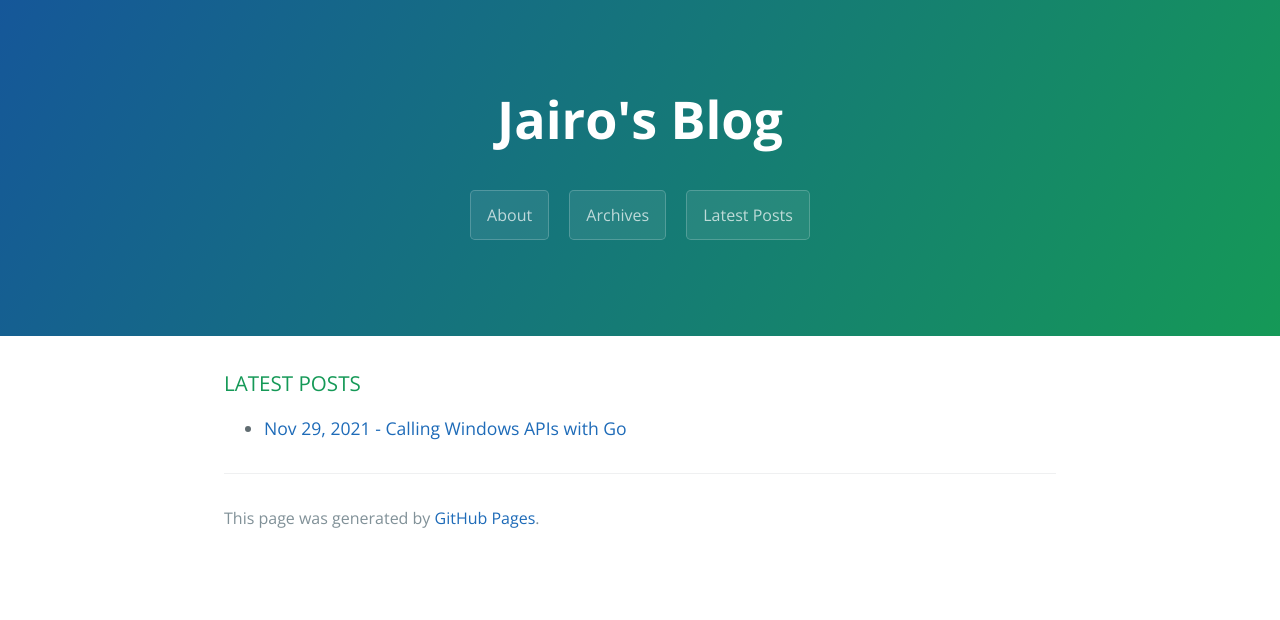
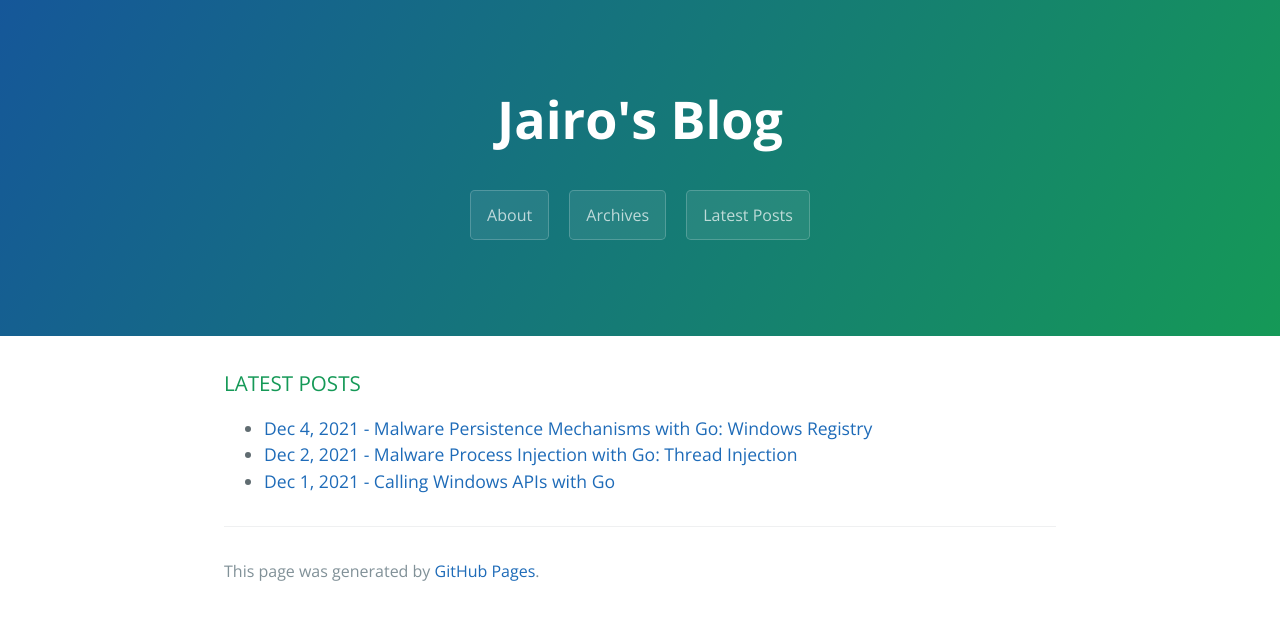
Before and after one commit to jairochavesb/blog, a Jekyll site: the page built from index.md, in a window 1280 px wide. Shown: the top 620 px of the page. Built offline with Jekyll 4.4.1, drawn with Linux system fonts in a browser that asks for light colours.

Commit message:
Add files via upload

```diff
--- a/index.md
+++ b/index.md
@@ -3,4 +3,6 @@ layout: default
 ---
 
 <h3>LATEST POSTS</h3>
-* <a href="https://jairochavesb.github.io/blog/posts/2021/12/call-windows-api-with-go.html">Nov 29, 2021 - Calling Windows APIs with Go</a>
+* <a href="./posts/2021/12/persistence-mechanisms-with-go.html">Dec 4, 2021 - Malware Persistence Mechanisms with Go: Windows Registry</a>
+* <a href="./posts/2021/12/process-injection-with-go.html">Dec 2, 2021 - Malware Process Injection with Go: Thread Injection</a>
+* <a href="./posts/2021/12/call-windows-api-with-go.html">Dec 1, 2021 - Calling Windows APIs with Go</a>
```
